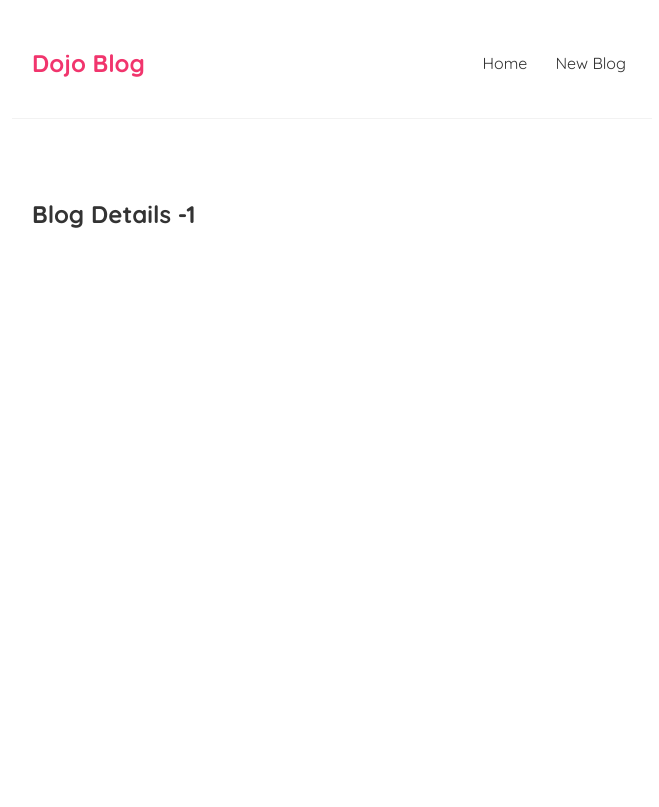
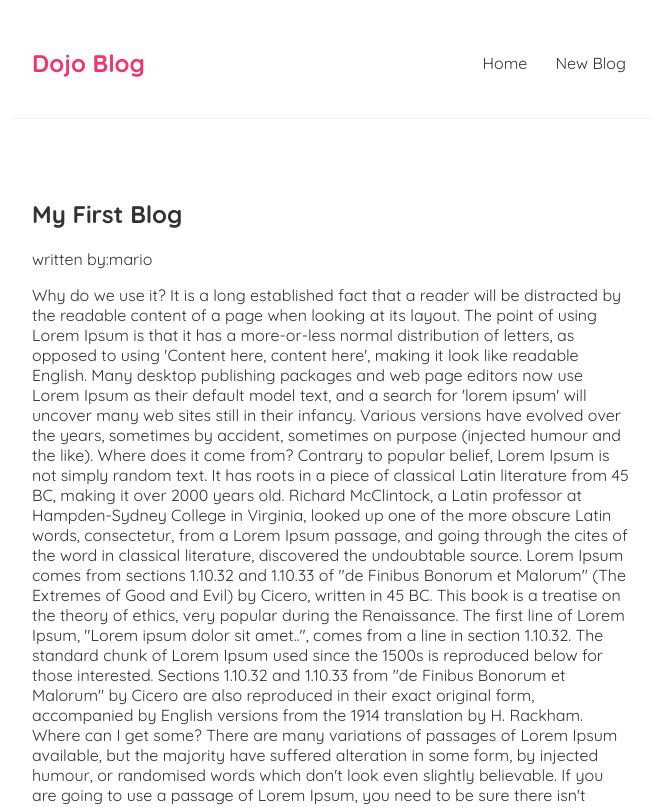
Before and after one commit to LijuJacob08/ReactLearning, a React (Create React App) app in the folder react-todo-app/: page /blogs/1 in a window 1280 px wide. Shown: the top 807 px of the page, without its empty margins (308-967 px from the left). Built offline with nearby package versions, Linux system fonts and the light colour scheme; data requests are answered from the project's data file; the HTML template or start-up script is replaced by a standard one.

Commit message:
Reusing custom hooks

```diff
--- a/react-todo-app/src/BlogDetails.js
+++ b/react-todo-app/src/BlogDetails.js
@@ -1,12 +1,23 @@
 import { useParams } from "react-router";
-import BlogList from "./BlogList";
+
+import useFetch from "./useFetch";
 
 const BlogDetails = () => {
 
-    const{id} =useParams();
+    const {id} =useParams();
+    const   {data:blog,isPending,error}= useFetch('http://localhost:8000/blogs/'+id);
     return (
-        <div className="bolog-details">
-                 <h2>Blog Details -{id}</h2>
+        <div className="blog-details">
+
+                 {isPending && <div>Loading...</div>}
+                 {error && <div>{error}</div>}
+                 {blog && (
+                     <article>
+                         <h2>{blog.title}</h2>
+                     <p>written by:{blog.author}</p>
+                    <div>{blog.body}</div>
+                    </article>
+                 )}
         </div>
 
 
```
